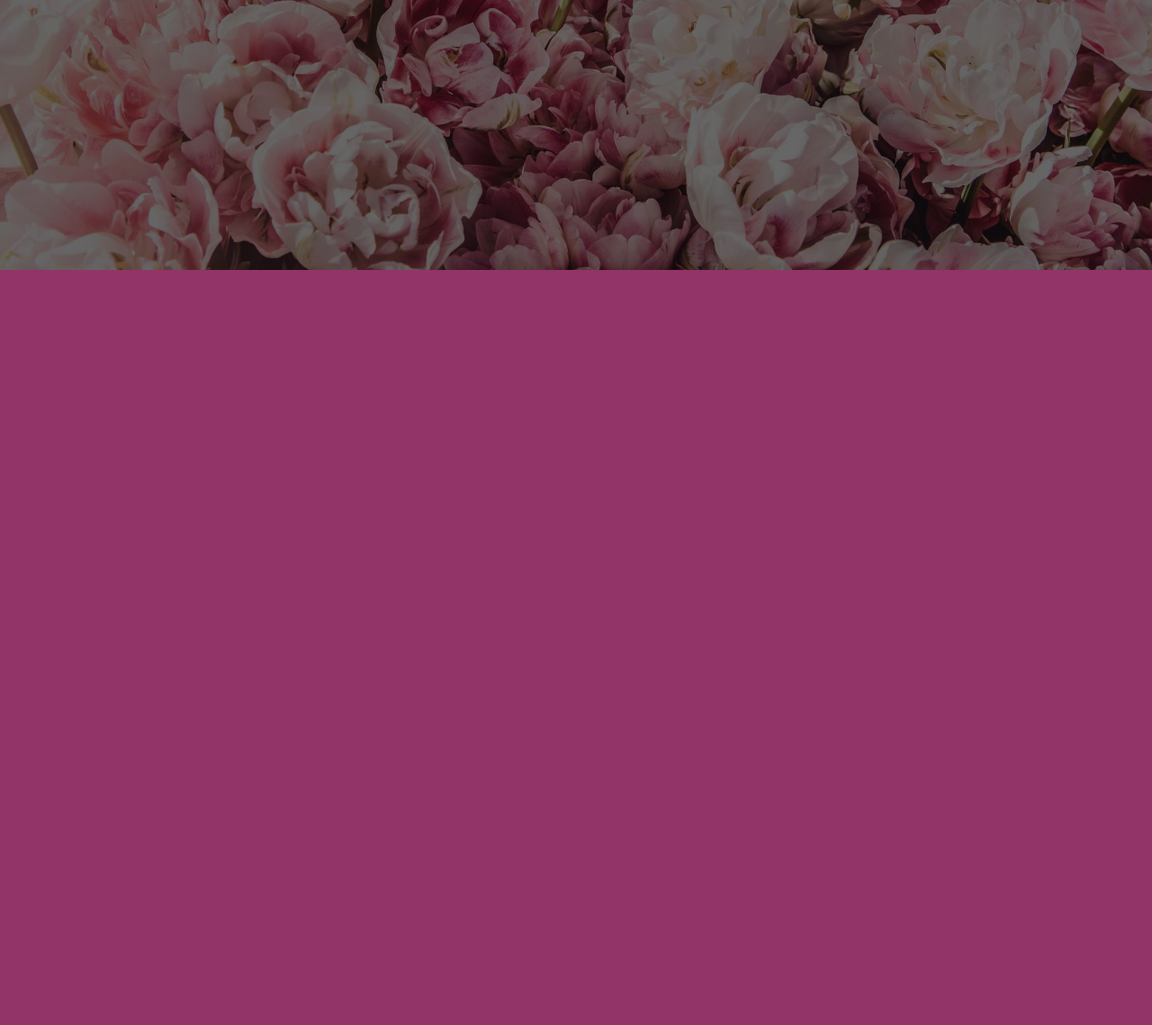
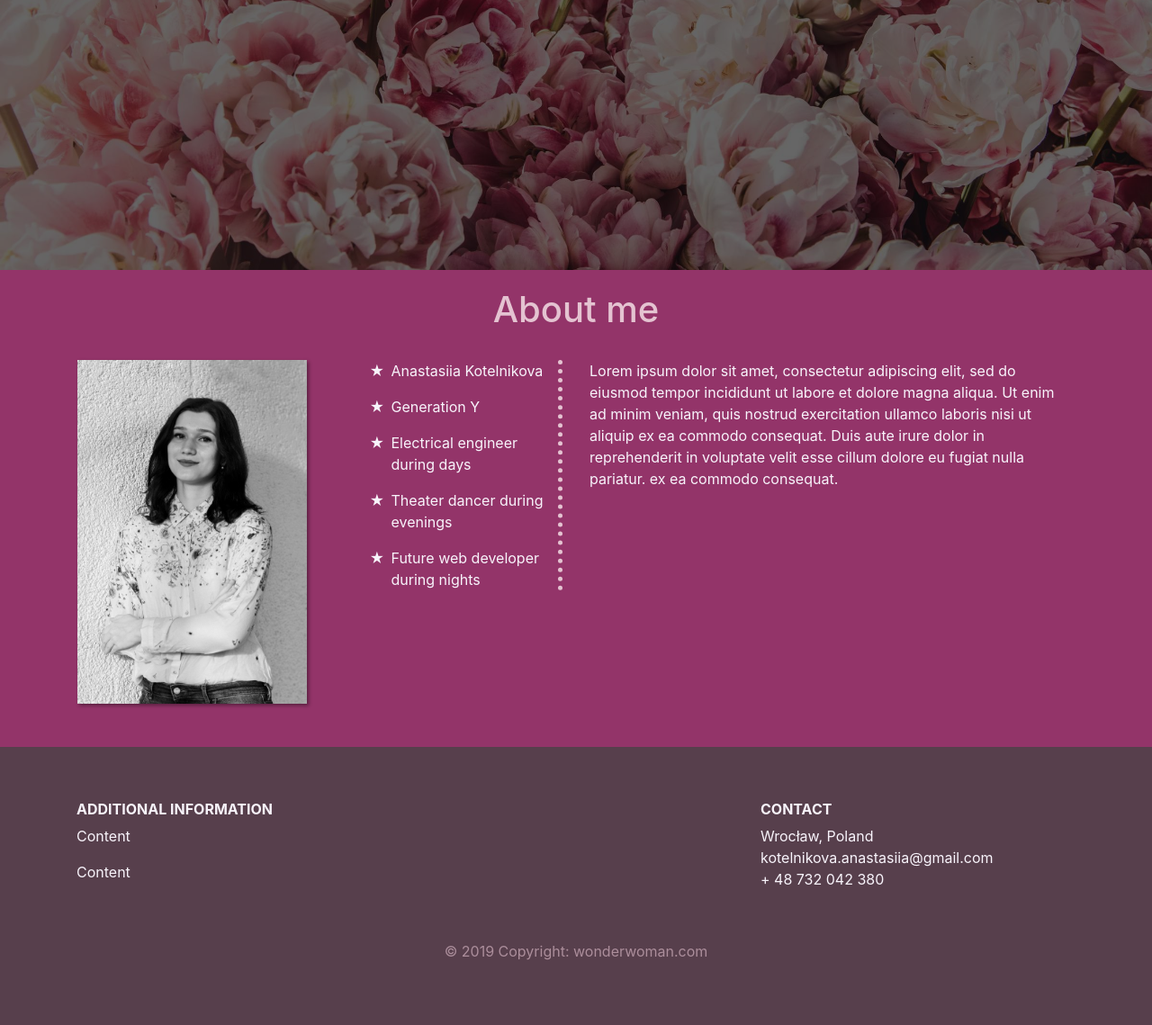
Before and after one commit to anastasiiakot0604/wonderwoman, a plain HTML site: page wonderwoman/index.html in a window 1280 px wide. Shown: the part 556-1695 px from the top of the page at 90% size. Before the commit the page ends 856 px from the top, so only its background shows below. Drawn offline with nearby package versions, Linux system fonts and the light colour scheme.

Commit message:
about me, contact added

```diff
--- a/wonderwoman/index.html
+++ b/wonderwoman/index.html
@@ -30,15 +30,71 @@
           </ul>
         </div>
       </nav>
+
       <header class="page-header header container-fluid">
           <div class="overlay"></div>
-        </header>
+      </header>
         <div class="description">
             <h1>Hi there</h1>
             <p>Welcome to the website of a wonder woman </p>
             <button class="btn btn-outline-secondary btn-lg">About me</button>
+        </div>
+
+        <div class="aboutme">
+          <h1>About me</h1>
+        </div>
+
+
+        <div class="container features">
+          <div class="row">
+            <div class="col-lg-3 col-md-3 col-sm-12">
+              <img src="img/aboutme.jpg" class="img-fluid">
+            </div>
+            <div class="col-lg-3 col-md-3 col-sm-12">
+                 <ul class="shortfacts-list">
+                  <li class="shortfacts-item">
+                    <p class="aboutme-text">Anastasiia Kotelnikova</p>
+                  </li>
+                  <li class="shortfacts-item">
+                    <p class="aboutme-text">Generation Y</p>
+                  </li>
+                  <li class="shortfacts-item">
+                    <p class="aboutme-text">Electrical engineer during days</p>
+                  </li>
+                  <li class="shortfacts-item">
+                    <p class="aboutme-text">Theater dancer during evenings</p>
+                  </li>
+                  <li class="shortfacts-item">
+                    <p class="aboutme-text">Future web developer during nights</p>
+                  </li>
+
+                </ul>
+
+            </div>
+            <div class="col-lg-6 col-md-6 col-sm-12">
+                <p class="aboutme-text">Lorem ipsum dolor sit amet, consectetur adipiscing elit, sed do eiusmod tempor incididunt ut labore et dolore magna aliqua. Ut enim ad minim veniam, quis nostrud exercitation ullamco laboris nisi ut aliquip ex ea commodo consequat. Duis aute irure dolor in reprehenderit in voluptate velit esse cillum dolore eu fugiat nulla pariatur. ex ea commodo consequat.</p>
+            </div>
           </div>
+        </div>
 
+        <footer class="page-footer">
+          <div class="container">
+            <div class="row">
+              <div class="col-lg-8 col-md-8 col-sm-12">
+              <h6 class="text-uppercase font-weight-bold">Additional Information</h6>
+              <p>Content</p>
+              <p>Content</p>
+            </div>
+            <div class="col-lg-4 col-md-4 col-sm-12">
+              <h6 class="text-uppercase font-weight-bold">Contact</h6>
+              <p>Wrocław, Poland
+              <br/>kotelnikova.anastasiia@gmail.com
+              <br/>+ 48 732 042 380
+              </p>
+            </div>
+          </div>
+          <div class="footer-copyright text-center">© 2019 Copyright: wonderwoman.com</div>
+        </footer>
 
 
 
--- a/wonderwoman/style.css
+++ b/wonderwoman/style.css
@@ -59,12 +59,101 @@ body {
 
   .description button {
 	border:1px solid var(--pink);
-	background: rgba(228,195,208,0.5);
+	background: rgba(228,195,208,0.1);
 	border-radius: 0;
 	color:var(--white);
   }
   .description button:hover {
 	border:1px solid var(--white);
-	background:rgba(228,195,208,0.8);
+	background:rgba(228,195,208,0.6);
 	color:var(--plum);
   }
+
+  .features {
+	margin: 1em auto;
+	padding: 1em;
+	position: relative;
+	color: var(--white);
+  }
+ /* .feature-title {
+	color: var(--white);
+	font-size: 1.3rem;
+	font-weight: 700;
+	margin-bottom: 20px;
+	text-transform: uppercase;
+  }*/
+  .features img {
+	-webkit-box-shadow: 2px 2px 4px rgba(0, 0, 0, 0.4);
+	-moz-box-shadow: 2px 2px 4px rgba(0, 0, 0, 0.4);
+	box-shadow: 2px 2px 4px rgba(0, 0, 0, 0.4);
+	margin-bottom: 16px;
+  }
+
+  .aboutme {
+	  color: var(--pink);
+	  font-size: 1.3rem;
+	  margin-top: 20px;
+	  text-align: center;
+
+  }
+
+  .shortfacts-list
+  {
+	list-style: none;
+	border-width: 0 5px 0 0;
+	border-style: dotted;
+	padding-right: 10px;
+	border-color: var(--pink);
+  }
+.shortfacts-item {
+	position: relative;
+	padding-left:1.5em;
+}
+  .shortfacts-list li:before {
+	content: "\2605";
+	position: absolute;
+	left:0;
+	width:1em;
+	height:1em;
+  }
+
+  .page-footer {
+	background-color: var(--brown);
+	color: var(--white);
+	padding: 60px 0 30px;
+  }
+  .footer-copyright {
+	color: rgba(228,195,208,0.6);
+	padding: 40px 0;
+  }
+
+
+
+
+
+
+
+
+
+  @media (max-width: 575.98px) {
+	.description {
+	  left: 0;
+	  padding: 0 15px;
+	  position: absolute;
+	  top: 10%;
+	  transform: none;
+	  text-align: center;
+	}
+
+	.description h1 {
+	  font-size: 2em;
+	}
+
+	.description p {
+	  font-size: 1.2rem;
+	}
+
+	.features {
+	  margin: 0;
+	}
+  }
```
Also changed, not shown: wonderwoman/img/32916022_622668754782082_7655937762427666432_n.jpg (added), wonderwoman/img/46510362_2472576196116192_4151612716567494656_n.jpg (added), wonderwoman/img/Carmina_Burana_20102018_85a.JPG (added), wonderwoman/img/aboutme.jpg (added), wonderwoman/img/aboutme2.jpg (added), 3 other files.
